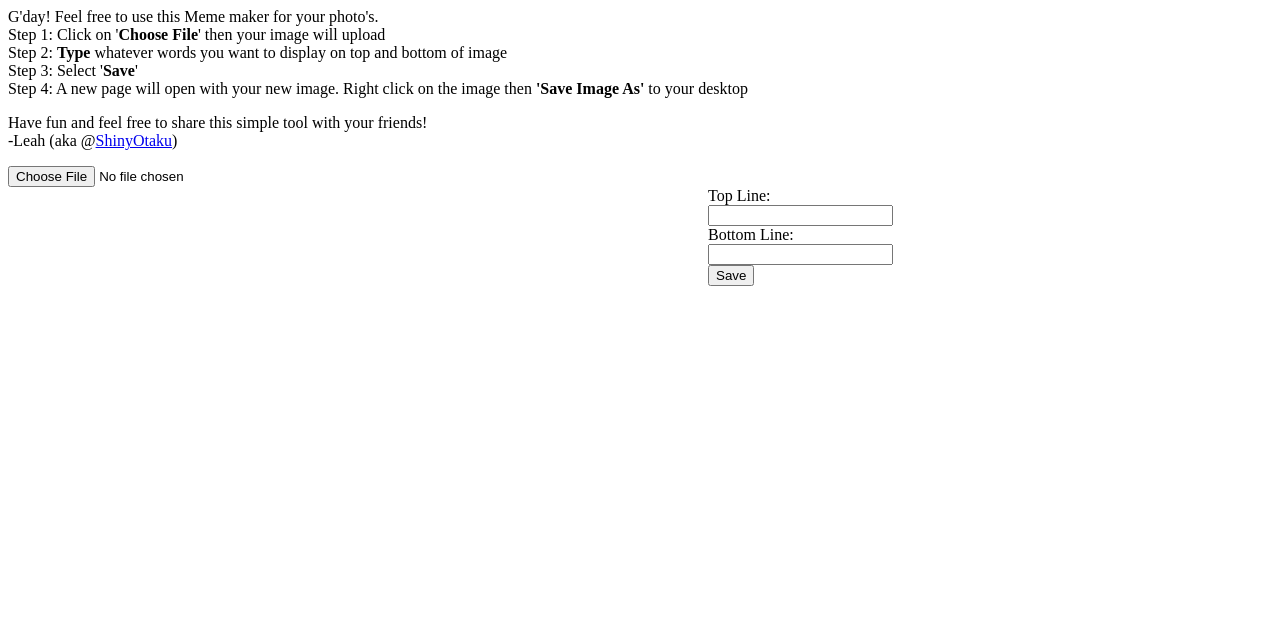
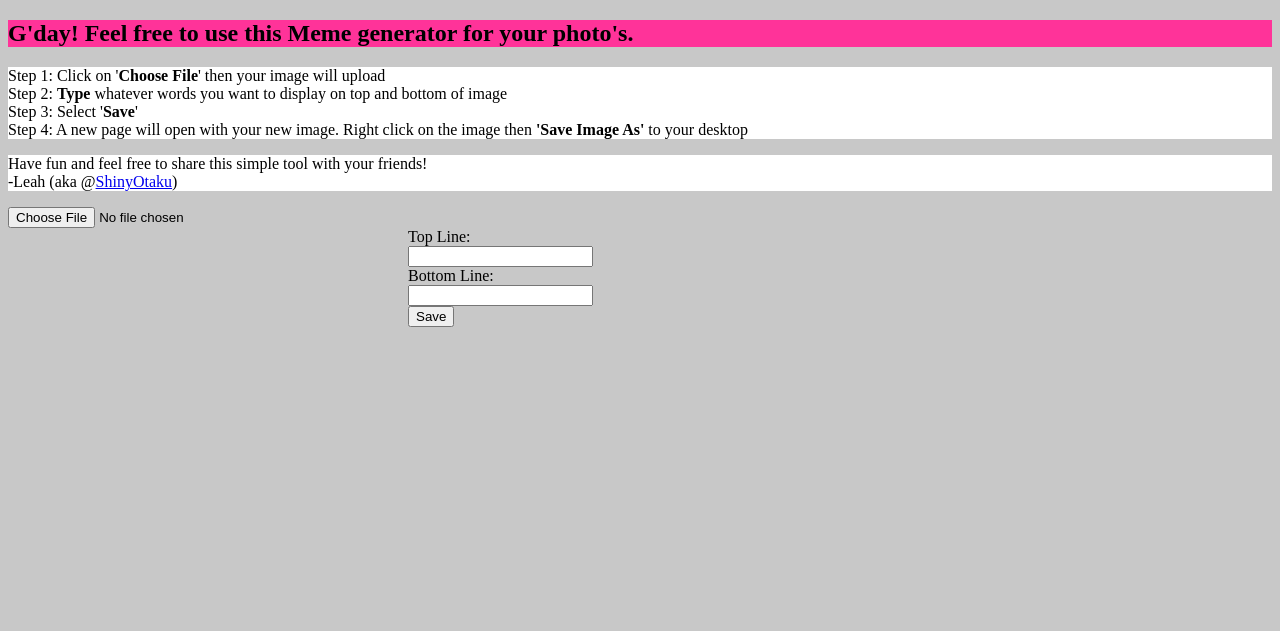
Before and after one commit to ShinyOtaku/meme-maker, a plain HTML site: page index.html in a window 1280 px wide. Drawn offline with Linux system fonts and the light colour scheme.

Commit message:
first commit

```diff
--- /dev/null
+++ b/css/style.css
@@ -0,0 +1,13 @@
+
+body {
+	background-color: rgb(200,200,200);}
+h1 {
+	background-color: DarkCyan;}
+h2{
+	background-color: #ff3399;}
+p{
+	background-color: white;}
+}
+}
+    text-align: center;
+}
--- a/index.html
+++ b/index.html
@@ -2,9 +2,9 @@
 
 <html>
 <head>
-  <title>ShinyOtaku's Meme-Maker</title>
-
-  <meta name="viewport" content="width=device-width, initial-scale=1.0, maximum-scale=1.0">
+  <title>ShinyOtaku's Meme Generator</title>
+     <link rel="stylesheet" href="css/style.css">
+  <meta name="ShinyOtaku viewport" content="width=device-width, initial-scale=1.0, maximum-scale=1.0">
   <meta name="mobile-web-app-capable" content="yes">
   <meta name="apple-mobile-web-app-capable" content="yes">
   <style>
@@ -13,19 +13,16 @@
     }
   </style>
 </head>
-  G'day! Feel free to use this Meme maker for your photo's.
-<br>
-Step 1: Click on '<strong>Choose File</strong>' then your image will upload
+ <h2> G'day! Feel free to use this Meme generator for your photo's.</h2>
+<p>Step 1: Click on '<strong>Choose File</strong>' then your image will upload
 <br>
 Step 2: <strong>Type</strong> whatever words you want to display on top and bottom of image
 <br>
 Step 3: Select '<strong>Save</strong>'
 <br>
-Step 4: A new page will open with your new image. Right click on the image then <strong>'Save Image As'</strong> to your desktop
-<p>
-Have fun and feel free to share this simple tool with your friends!<br>
--Leah (aka @<a href="http://bit.ly/ShinyOtaku" target="_blank">ShinyOtaku</a>)
-
+Step 4: A new page will open with your new image. Right click on the image then <strong>'Save Image As'</strong> to your desktop</p>
+<p>Have fun and feel free to share this simple tool with your friends!<br>
+-Leah (aka @<a href="http://bit.ly/ShinyOtaku" target="_blank">ShinyOtaku</a>)</p>
 <p>
 <body>
 <script>
@@ -36,7 +33,7 @@ Have fun and feel free to share this simple tool with your friends!<br>
     <input type="file" id="file" />
   </div>
   <div id="image-container">
-    <canvas width="700" height="700"></canvas>
+    <canvas width="400" height="400"></canvas>
     <div>
       <span>Top Line:</span><br/>
       <input id="topLineText" type="text"><br/>
@@ -60,14 +57,13 @@ Have fun and feel free to share this simple tool with your friends!<br>
     }
 
     function redrawMeme(image, topLine, bottomLine) {
-      // Get Canvas2DContext
       var canvas = document.querySelector('canvas');
       var ctx = canvas.getContext("2d");
       if (image !=null)
         ctx.drawImage(image, 0,0, canvas.width, canvas.height);
 
 //Text attributes
-ctx.font='30pt Impact';
+ctx.font='36pt Impact';
 ctx.textAlign='center';
 ctx.strokeStyle='black';
 ctx.lineWidth=3;
@@ -91,8 +87,8 @@ ctx.strokeText(bottomLine, canvas.width/ 2, canvas.height-20);
 
 
     function handleFileSelect(evt) {
-      var canvasWidth = 500;
-      var canvasHeight = 500;
+      var canvasWidth = 400;
+      var canvasHeight = 400;
       var file = evt.target.files[0];
 
 
```
